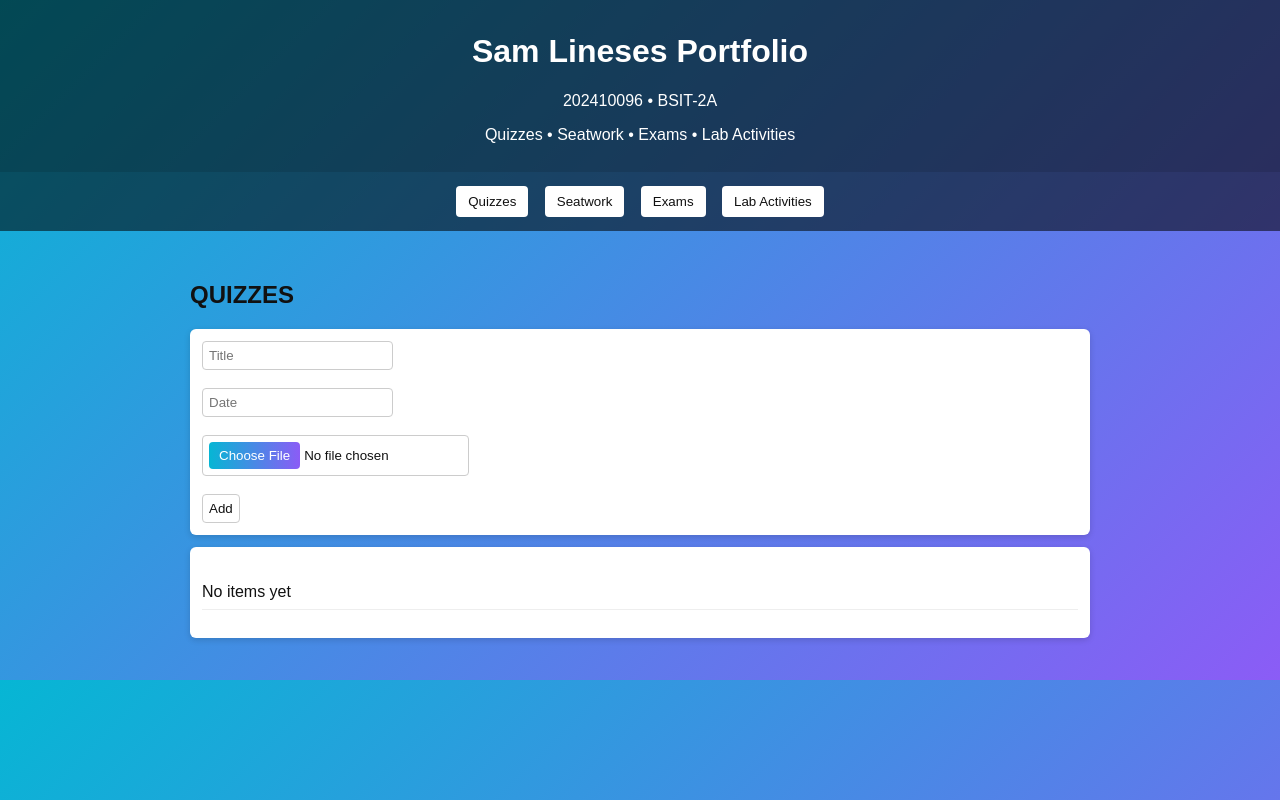
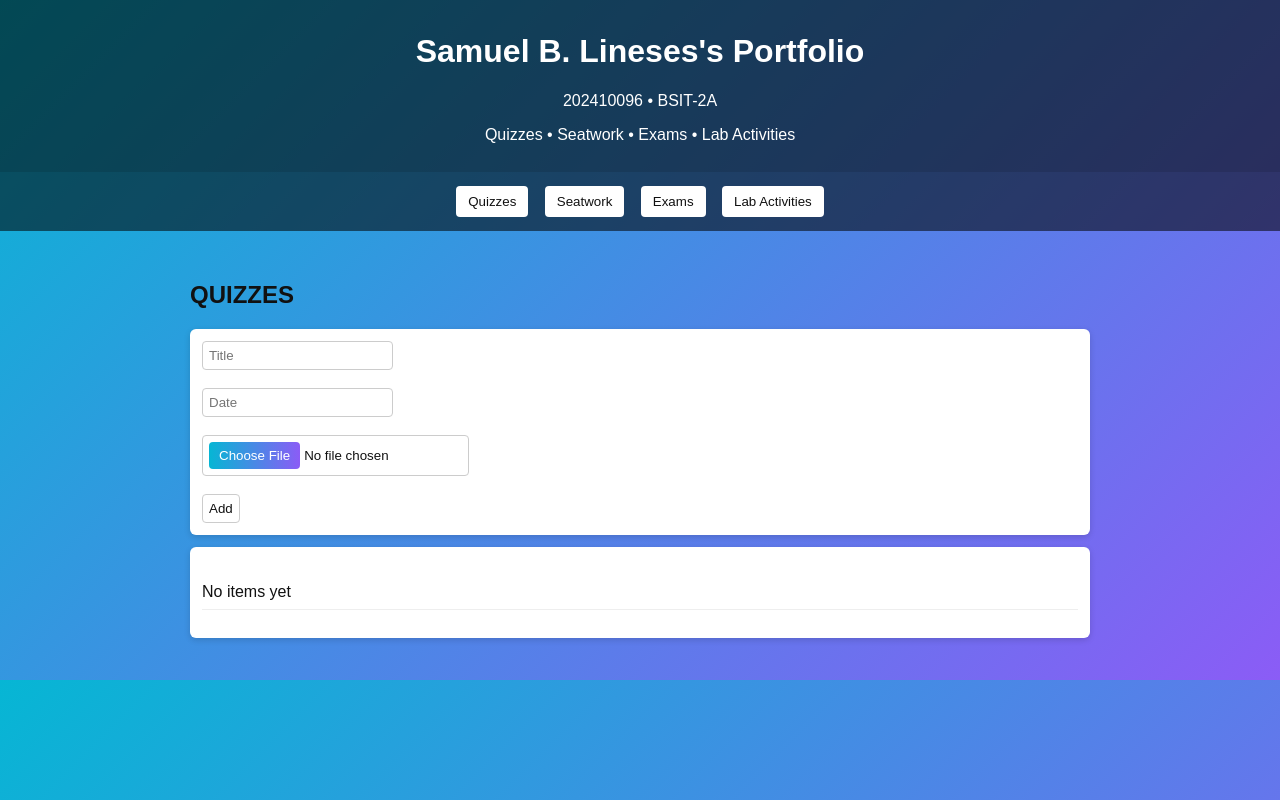
Before and after one commit to samuellineses-code/github-portfolio, a plain HTML site: page index.html in a window 1280 px wide. Drawn offline with Linux system fonts and the light colour scheme.

Commit message:
Update index.html

```diff
--- a/index.html
+++ b/index.html
@@ -81,7 +81,7 @@
 </head>
 <body>
   <header>
-    <h1>Sam Lineses Portfolio</h1>
+    <h1>Samuel B. Lineses's Portfolio</h1>
     <p>202410096 • BSIT-2A</p>
     <p>Quizzes • Seatwork • Exams • Lab Activities</p>
   </header>
```
